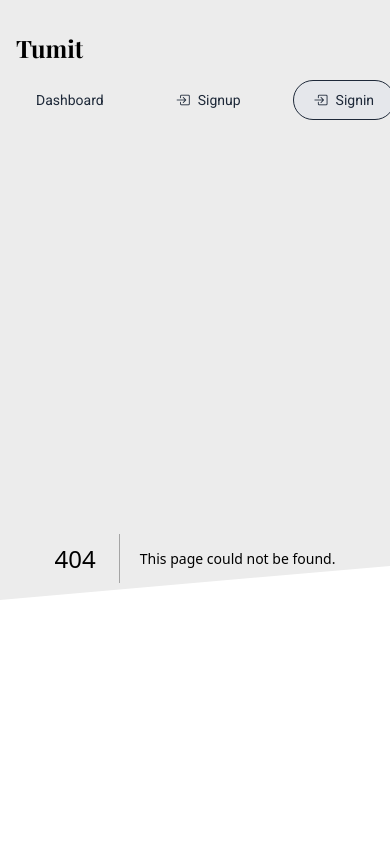
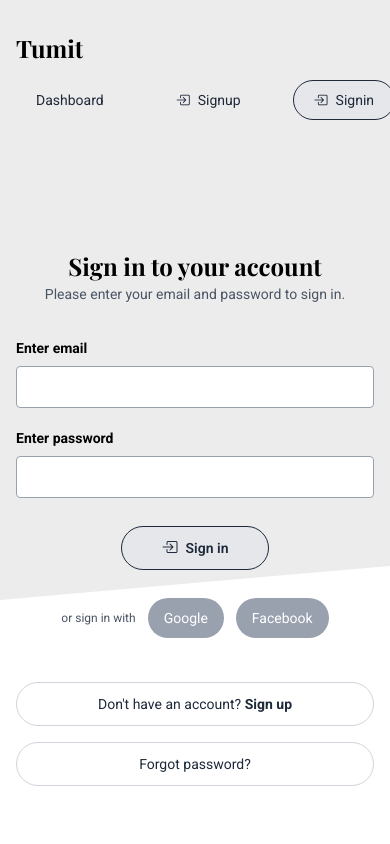
Before and after one commit to Happyblackie/tumit-website, a Next.js app: page /signin in a window 390 px wide. Before the commit this address had no page. Shown: the top 844 px of the page. Built offline with nearby package versions, Linux system fonts and the light colour scheme; a web font is replaced by a local one.

Commit message:
improve auth pages responsive UI

```diff
--- /dev/null
+++ b/src/app/(auth)/signin/page.jsx
@@ -0,0 +1,87 @@
+'use client'
+import { useActionState } from "react";
+
+export default function Signin() {
+  const [state, action, isPending] = useActionState(() => {}, undefined);
+
+  return (
+    <section className="px-4 py-10 min-h-screen flex items-center justify-center">
+
+      <div className="relative hidden md:block">
+        <div className="bg-skew"></div>
+      </div>
+
+      <div className="w-full max-w-md mx-auto flex flex-col gap-8 -mt-20">
+    <div className="text-center">
+        <h1 className="playfair font-bold text-2xl">Sign in to your account</h1>
+        <span className="text-gray-600 text-sm">
+            Please enter your email and password to sign in.
+        </span>
+    </div>
+
+    <form action={action} className="flex flex-col gap-4">
+        <div className="flex flex-col gap-5">
+            {/* Input Fields */}
+            <div className="flex flex-col gap-2">
+                <label className="text-sm font-bold" htmlFor="email">Enter email</label>
+                <input type="text" name="email" className="p-2 border border-gray-400 rounded bg-white" defaultValue={state?.email} />
+                {state?.errors?.email && (
+                    <p className="text-red-500 text-xs">{state.errors.email}</p>
+                )}
+            </div>
+
+            <div className="flex flex-col gap-2">
+                <label className="text-sm font-bold" htmlFor="password">Enter password</label>
+                <input type="password" name="password" className="p-2 border border-gray-400 rounded bg-white"/>
+            </div>
+
+            {/* 1. Sign In Button (Centered and narrow) */}
+<div className="flex justify-center mt-2">
+    <button disabled={isPending}
+        className="flex items-center justify-center gap-2 h-11 px-10 bg-gray-200 text-gray-800 rounded-full
+        hover:bg-gray-300 hover:text-black transition duration-200 border w-fit"
+    >
+        <i className="bi bi-box-arrow-in-right"></i>
+        <span className="text-sm font-semibold"> {isPending ? "Loading..." : "Sign in"}</span>
+    </button>
+</div>
+
+
+            {/* 2. Social Row */}
+            <div className="flex items-center justify-center gap-3 mt-2">
+                <span className="text-xs text-gray-600 whitespace-nowrap">
+                    or sign in with
+                </span>
+                <a href="#" className="flex items-center justify-center h-10 px-4 bg-gray-400 text-white rounded-full hover:bg-gray-600 text-sm whitespace-nowrap">
+                    Google
+                </a>
+                <a href="#" className="flex items-center justify-center h-10 px-4 bg-gray-400 text-white rounded-full hover:bg-gray-600 text-sm whitespace-nowrap">
+                    Facebook
+                </a>
+            </div>
+
+            {/* 3. Bottom Action Buttons - Same line and rounded style */}
+<div className="flex flex-col sm:flex-row items-center justify-center gap-4 mt-6">
+    <button
+        type="button"
+        className="flex items-center justify-center h-11 px-6 bg-white text-gray-800 rounded-full border border-gray-300 w-full sm:w-auto
+                   cursor-pointer hover:bg-gray-50 hover:border-gray-400 transition-all duration-200 active:scale-95"
+    >
+        <span className="text-sm">Don't have an account? <span className="font-bold">Sign up</span></span>
+    </button>
+
+    <button
+        type="button"
+        className="flex items-center justify-center h-11 px-6 bg-white text-gray-800 rounded-full border border-gray-300 w-full sm:w-auto
+                   cursor-pointer hover:bg-gray-50 hover:border-gray-400 transition-all duration-200 active:scale-95"
+    >
+        <span className="text-sm">Forgot password?</span>
+    </button>
+</div>
+        </div>
+    </form>
+</div>
+
+    </section>
+  );
+}
--- a/src/app/(auth)/signup/page.jsx
+++ b/src/app/(auth)/signup/page.jsx
@@ -1,6 +1,5 @@
 'use client'
 import { signup } from "@/actions/auth";
-import Link from "next/link";
 import { useActionState } from "react";
 
 
@@ -108,14 +107,19 @@ export default function Signup() {
             </div>
 
 
-            <div className="flex justify-center mt-2">
+            <div className="flex flex-col items-center justify-center mt-2 gap-4">
                 <button  disabled={isPending}
                     className="flex items-center justify-center gap-2 h-10 px-5 bg-gray-200 text-gray-800 rounded-full
-                    hover:bg-gray-300 hover:text-black transition duration-200 border"
+                    hover:bg-gray-300 hover:text-black transition duration-200 border cursor-pointer"
                 >
                     <i className="bi bi-box-arrow-in-right"></i>
-                    <span className="text-sm"> {isPending ? "Loading..." : "Sign up"}</span>
+                    <span className="text-sm font-bold"> {isPending ? "Loading..." : "Sign up"}</span>
                 </button>
+
+                {/* Terms and Conditions Statement */}
+                <p className="text-blue-600 text-xs text-center">
+                  By signing up you agree with our terms and conditions.
+                </p>
             </div>
           </form>
         </div>
```
